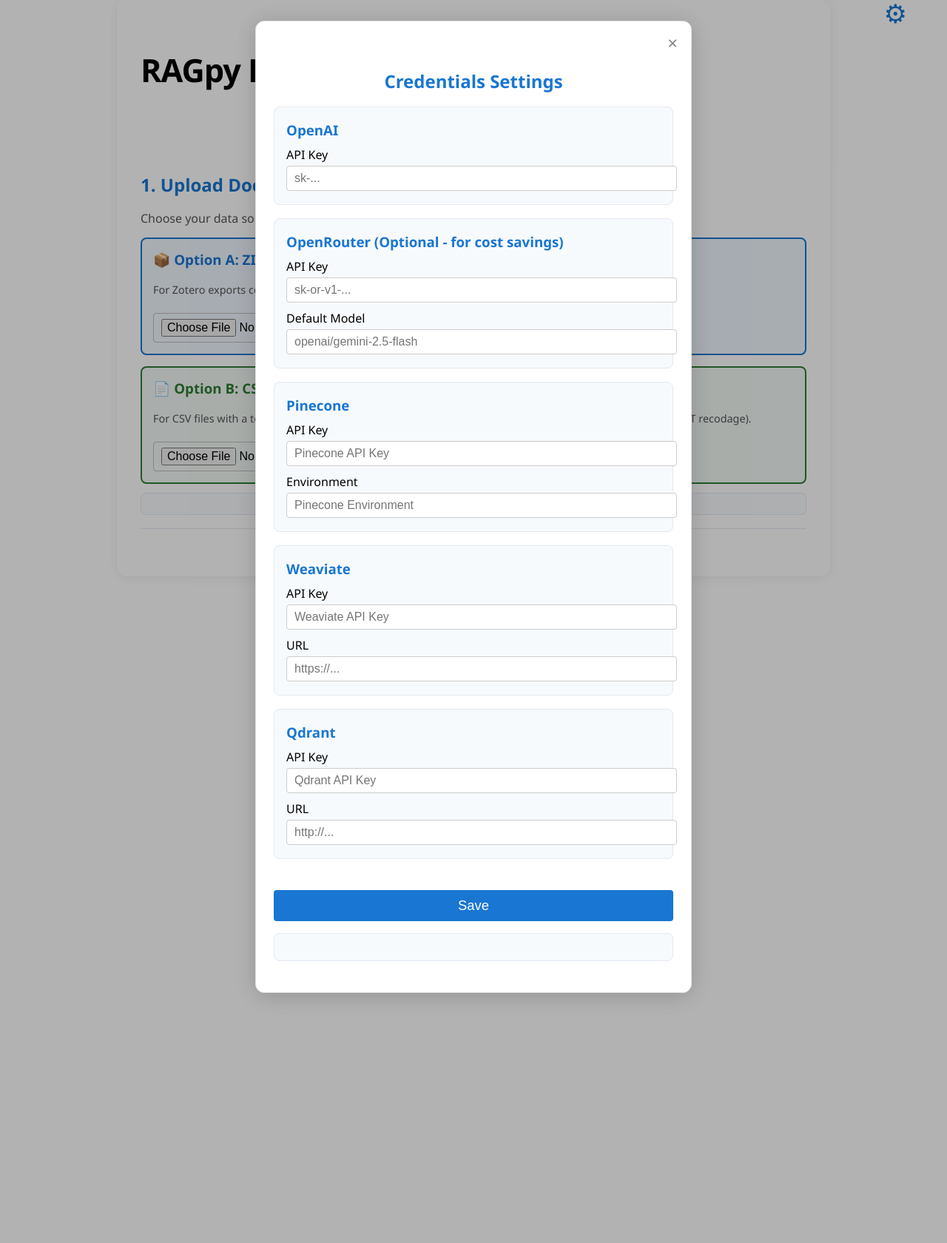
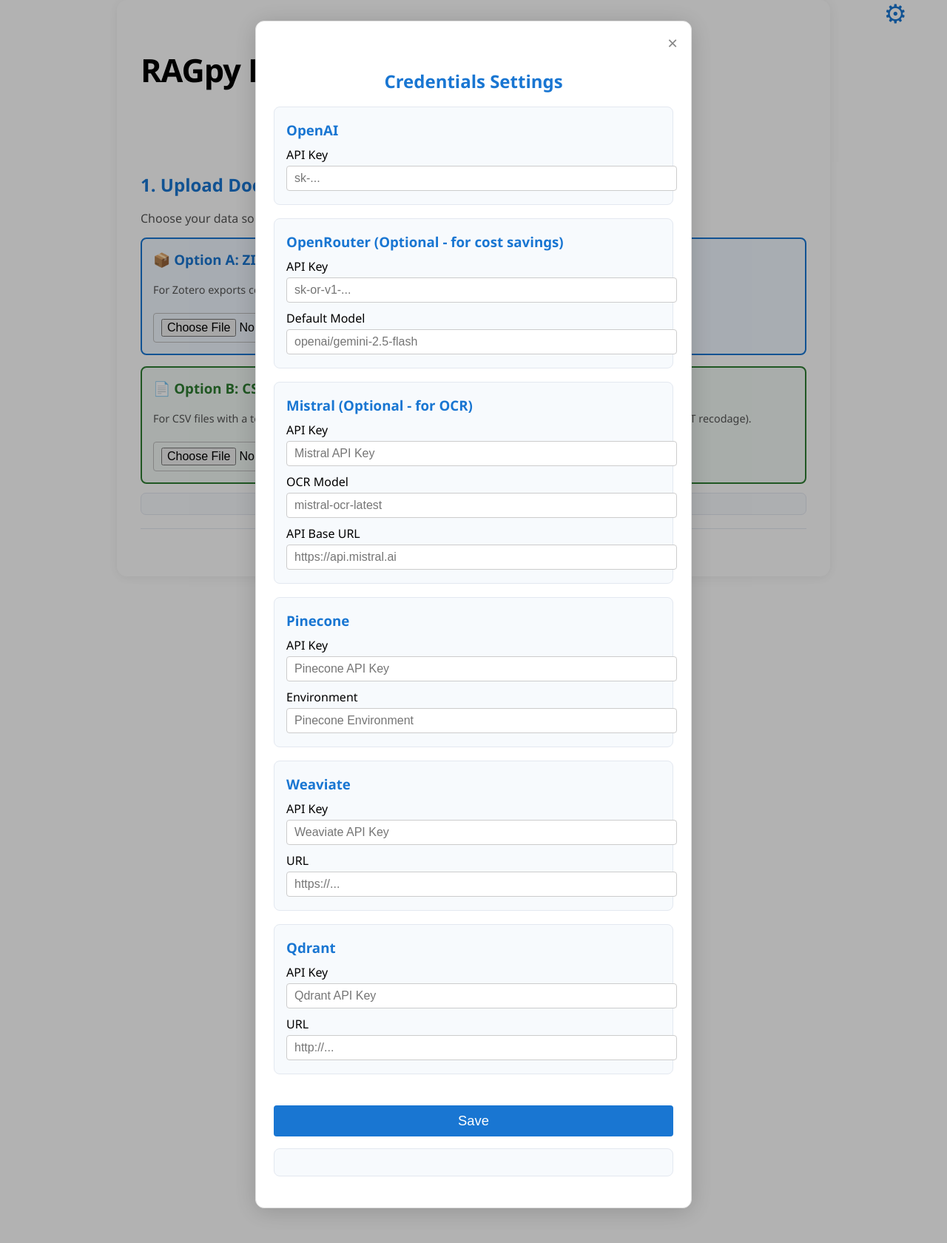
Before and after one commit to MyWebIntelligence/ragpy, a FastAPI app: page / in a window 1280 px wide, after a click that opens the changed part. Shown: the part 36-1716 px from the top of the page at 74% size. Run offline with FastAPI, Linux system fonts and the light colour scheme.

Commit message:
Mistral Credential

```diff
--- a/app/main.py
+++ b/app/main.py
@@ -489,6 +489,8 @@ async def get_credentials():
     Get credentials from ragpy/.env for the settings form.
     Returns a JSON with keys for:
       - OPENAI_API_KEY
+      - OPENROUTER_API_KEY, OPENROUTER_DEFAULT_MODEL
+      - MISTRAL_API_KEY, MISTRAL_OCR_MODEL, MISTRAL_API_BASE_URL
       - PINECONE_API_KEY, PINECONE_ENV
       - WEAVIATE_API_KEY, WEAVIATE_URL
       - QDRANT_API_KEY, QDRANT_URL
@@ -502,6 +504,7 @@ async def get_credentials():
         # Return empty strings for all keys if .env doesn't exist, so frontend form is populated correctly
         credential_keys_on_missing = [
             "OPENAI_API_KEY", "OPENROUTER_API_KEY", "OPENROUTER_DEFAULT_MODEL",
+            "MISTRAL_API_KEY", "MISTRAL_OCR_MODEL", "MISTRAL_API_BASE_URL",
             "PINECONE_API_KEY", "PINECONE_ENV",
             "WEAVIATE_API_KEY", "WEAVIATE_URL", "QDRANT_API_KEY", "QDRANT_URL"
         ]
@@ -526,6 +529,7 @@ async def get_credentials():
     # Return just the credentials keys that we need for the form
     credential_keys = [
         "OPENAI_API_KEY", "OPENROUTER_API_KEY", "OPENROUTER_DEFAULT_MODEL",
+        "MISTRAL_API_KEY", "MISTRAL_OCR_MODEL", "MISTRAL_API_BASE_URL",
         "PINECONE_API_KEY", "PINECONE_ENV",
         "WEAVIATE_API_KEY", "WEAVIATE_URL",
         "QDRANT_API_KEY", "QDRANT_URL"
@@ -541,9 +545,11 @@ async def save_credentials(
     data: dict = Body(...)
 ):
     """
-    Save credentials for OpenAI, Pinecone, Weaviate, Qdrant to ragpy/.env.
+    Save credentials for OpenAI, OpenRouter, Mistral, Pinecone, Weaviate, Qdrant to ragpy/.env.
     Expects a JSON body with keys:
       - OPENAI_API_KEY
+      - OPENROUTER_API_KEY, OPENROUTER_DEFAULT_MODEL
+      - MISTRAL_API_KEY, MISTRAL_OCR_MODEL, MISTRAL_API_BASE_URL
       - PINECONE_API_KEY, PINECONE_ENV
       - WEAVIATE_API_KEY, WEAVIATE_URL
       - QDRANT_API_KEY, QDRANT_URL
@@ -573,6 +579,7 @@ async def save_credentials(
     # This prevents accidental overwriting of other .env variables if `data` contains more keys.
     credential_keys_to_save = [
         "OPENAI_API_KEY", "OPENROUTER_API_KEY", "OPENROUTER_DEFAULT_MODEL",
+        "MISTRAL_API_KEY", "MISTRAL_OCR_MODEL", "MISTRAL_API_BASE_URL",
         "PINECONE_API_KEY", "PINECONE_ENV",
         "WEAVIATE_API_KEY", "WEAVIATE_URL", "QDRANT_API_KEY", "QDRANT_URL"
     ]
--- a/app/templates/index.html
+++ b/app/templates/index.html
@@ -100,6 +100,15 @@
           <input type="text" id="openrouterKey" name="OPENROUTER_API_KEY" autocomplete="off" placeholder="sk-or-v1-..." />
           <label for="openrouterModel">Default Model</label>
           <input type="text" id="openrouterModel" name="OPENROUTER_DEFAULT_MODEL" autocomplete="off" placeholder="openai/gemini-2.5-flash" />
+        </div>
+        <div style="background: #f7fafd; border-radius: 8px; padding: 18px 16px; margin-bottom: 18px; border: 1px solid #e3e8f0;">
+          <h3 style="margin-top:0; margin-bottom: 10px; color: #1976d2;">Mistral (Optional - for OCR)</h3>
+          <label for="mistralKey">API Key</label>
+          <input type="text" id="mistralKey" name="MISTRAL_API_KEY" autocomplete="off" placeholder="Mistral API Key" />
+          <label for="mistralModel">OCR Model</label>
+          <input type="text" id="mistralModel" name="MISTRAL_OCR_MODEL" autocomplete="off" placeholder="mistral-ocr-latest" />
+          <label for="mistralUrl">API Base URL</label>
+          <input type="text" id="mistralUrl" name="MISTRAL_API_BASE_URL" autocomplete="off" placeholder="https://api.mistral.ai" />
         </div>
         <div style="background: #f7fafd; border-radius: 8px; padding: 18px 16px; margin-bottom: 18px; border: 1px solid #e3e8f0;">
           <h3 style="margin-top:0; margin-bottom: 10px; color: #1976d2;">Pinecone</h3>
```
